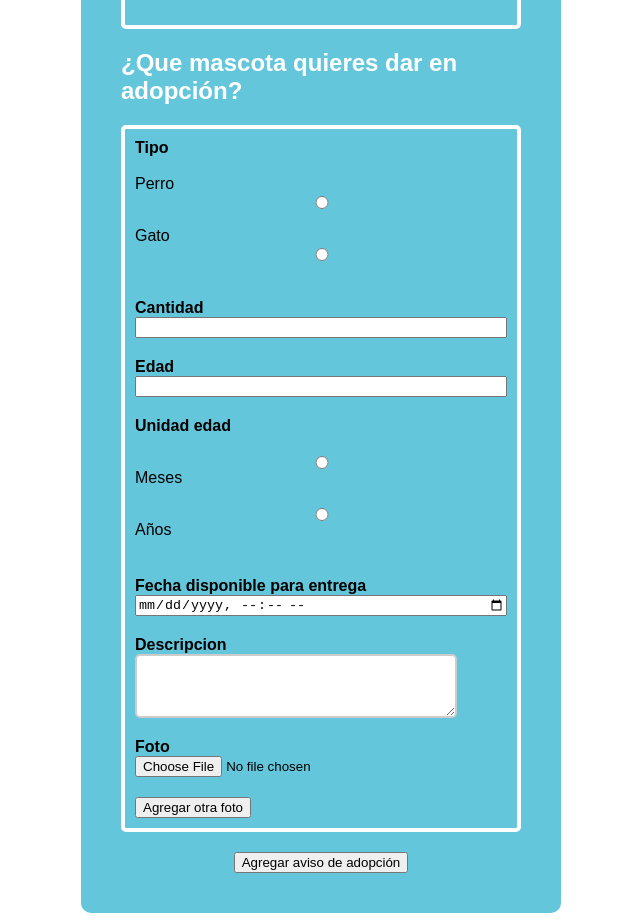
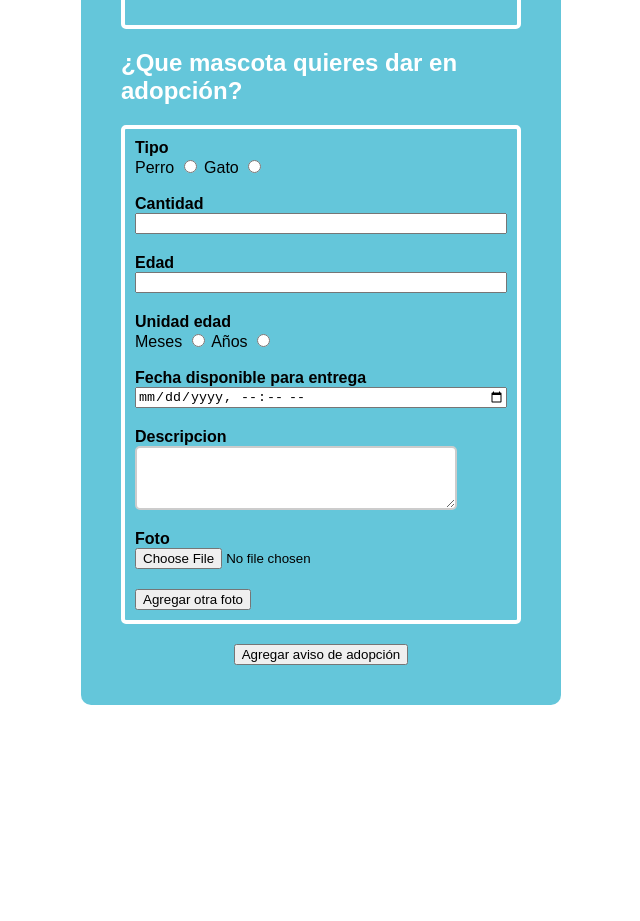
Before and after one commit to CamilaRojass/desarrollo_web_Camila_Rojas, a plain HTML site: page html/add.html in a window 1280 px wide. Shown: the part 1160-2081 px from the top of the page, without its empty margins (319-959 px from the left). After the commit the page ends 1873 px from the top, so only its background shows below. Drawn offline with Linux system fonts and the light colour scheme; some packages are replaced by stand-ins of ours; a script that the page names is missing.

Commit message:
Fix: Fixed visualization on other device regarding the radio buttons of the form

```diff
--- a/html/add.html
+++ b/html/add.html
@@ -113,17 +113,17 @@
 
         <h2>¿Que mascota quieres dar en adopción?</h2>
         <div id="mascota" class="grupo-input">
-            <div id="tipo-input" class="grupo-input">
+            <div id="tipo-input" class="radio-input">
                 <label style="font-weight: bold;">Tipo</label><br>
 
                 <label for="dog">Perro</label>
-                <input type="radio" id="dog" name="tipo" value="DOG"> <br>
+                <input type="radio" id="dog" name="tipo" value="DOG">
 
                 <label for="cat">Gato</label>
-                <input type="radio" id="cat" name="tipo" value="CAT"> <br>
+                <input type="radio" id="cat" name="tipo" value="CAT">
 
             </div>
-
+            <br>
             <div id="cantidad-input" class="grupo-input">
             <label for="cantidad" style="font-weight: bold;">Cantidad</label>
             <input id="cantidad" name="cantidad" type="number" step="1" min="1" required>
@@ -134,16 +134,14 @@
             <input id="edad" name="edad" type="number" step="1" min="1" required>
             </div>
 
-            <div id="unidad-edad-input" class="grupo-input">
-            <label style="font-weight: bold;">Unidad edad</label>
-              <br>
+            <div id="unidad-edad-input" class="radio-input">
+            <label style="font-weight: bold;">Unidad edad</label><br>
+            <label for="month">Meses</label>
             <input type="radio" id="month" name="unidad-edad" value="MONTH">
-            <label for="month">Meses</label><br>
-
+            <label for="year">Años</label>
             <input type="radio" id="year" name="unidad-edad" value="YEAR">
-            <label for="year">Años</label><br>
             </div>
-
+            <br>
             <div id="fecha-input" class="grupo-input">
             <label for="fecha" style="font-weight: bold;">Fecha disponible para entrega</label>
             <input id="fecha" name="fecha" type="datetime-local" required>
```
